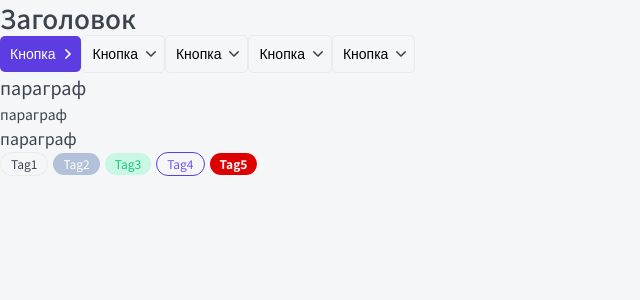
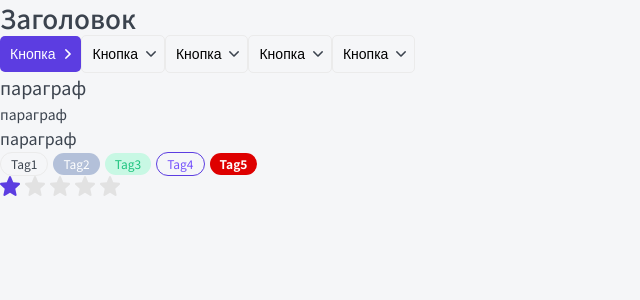
Before and after one commit to Svyat0y/top-app, a Next.js app: page / in a window 1280 px wide. Shown: the top 300 px of the page, without its empty margins (0-640 px from the left). Built offline with nearby package versions, Linux system fonts and the light colour scheme.

Commit message:
added Rating component for rate

```diff
--- a/components/Button/Button.props.ts
+++ b/components/Button/Button.props.ts
@@ -3,6 +3,6 @@
 
 export interface ButtonProps extends DetailedHTMLProps<ButtonHTMLAttributes<HTMLButtonElement>, HTMLButtonElement> {
     appearance: 'ghost' | 'primary'
-    children: ReactNode,
+    children: ReactNode
     arrow: 'down' | 'right' | 'none'
 }
--- a/components/Ptag/Ptag.props.ts
+++ b/components/Ptag/Ptag.props.ts
@@ -2,6 +2,6 @@
 
 
 export interface PtagProps extends DetailedHTMLProps<HTMLAttributes<HTMLParagraphElement>, HTMLParagraphElement> {
-    children: ReactNode;
+    children: ReactNode
     size?: 'l' | 'm' | 's'
 }
--- /dev/null
+++ b/components/Rating/Rating.module.css
@@ -0,0 +1,19 @@
+.filled svg {
+    fill: var(--primary);
+}
+
+.star svg {
+    margin-right: 5px;
+}
+
+.star svg:focus {
+    outline: none;
+}
+
+.star svg:focus-visible {
+    outline: 2px solid var(--primary);
+}
+
+.editable {
+    cursor: pointer;
+}
--- /dev/null
+++ b/components/Rating/Rating.tsx
@@ -0,0 +1,64 @@
+import {RatingProps}                               from './Rating.props';
+import styles                                      from './Rating.module.css';
+import cn                                          from 'classnames';
+import React, {useEffect, useState, KeyboardEvent} from 'react';
+import StarIcon                                    from './Star.svg';
+
+
+export const Rating = ({isEditable = false, rating, setRating, ...props}: RatingProps): JSX.Element => {
+
+    const [ratingArray, setRatingArray] = useState<JSX.Element[]>(new Array(5).fill(<></>));
+
+    useEffect(() => {
+        constructRating(rating);
+    }, [rating]);
+
+    const constructRating = (currentRating: number) => {
+        const updatedArray = ratingArray.map((r: JSX.Element, i: number) => {
+            return (
+                <span className={cn(styles.star, {
+                    [styles.filled]: i < currentRating,
+                    [styles.editable]: isEditable
+                })}
+                      onMouseEnter={() => changeDisplay(i + 1)}
+                      onMouseLeave={() => changeDisplay(rating)}
+                      onClick={() => onClick(i + 1)}
+                >
+                    <StarIcon
+                        tabIndex={isEditable ? 0 : -1}
+                        onKeyDown={(e: KeyboardEvent<SVGAElement>) => isEditable && handleSpace(i + 1, e)}
+                    />
+                </span>
+
+            );
+        });
+        setRatingArray(updatedArray);
+    };
+
+    const handleSpace = (i: number, e: KeyboardEvent<SVGAElement>) => {
+        if (e.code !== 'Space' || !setRating) {
+            return;
+        }
+        setRating(i);
+    };
+
+    const changeDisplay = (i: number) => {
+        if (!isEditable) {
+            return;
+        }
+        constructRating(i);
+    };
+
+    const onClick = (i: number) => {
+        if (!isEditable || !setRating) {
+            return;
+        }
+        setRating(i);
+    };
+
+    return (
+        <div {...props}>
+            {ratingArray.map((r, i) => <span key={i}>{r}</span>)}
+        </div>
+    );
+};
--- a/components/index.ts
+++ b/components/index.ts
@@ -2,3 +2,4 @@
 export * from './Ptag/Ptag';
 export * from './Button/Button';
 export * from './Tag/Tag';
+export * from './Rating/Rating';
--- a/package.json
+++ b/package.json
@@ -23,7 +23,6 @@
     "classnames": "^2.3.1",
     "eslint": "^7.23.0",
     "eslint-plugin-react": "^7.26.1",
-    "next-images": "^1.8.1",
     "stylelint": "^14.0.0",
     "stylelint-config-standard": "^23.0.0",
     "stylelint-order": "^5.0.0",
--- a/pages/index.tsx
+++ b/pages/index.tsx
@@ -1,15 +1,21 @@
-import {Htag, Button, Ptag, Tag} from '../components';
+import {Htag, Button, Ptag, Tag, Rating} from '../components';
+import {useState}                        from 'react';
 
 
 export default function Home(): JSX.Element {
+
+        const [rating, setRating] = useState<number>(1);
+
         return (
             <div>
                     <Htag tag='h1'>Заголовок</Htag>
+
                     <Button appearance='primary' arrow='right'>Кнопка</Button>
                     <Button appearance='ghost' arrow='down'>Кнопка</Button>
                     <Button appearance='ghost' arrow='down'>Кнопка</Button>
                     <Button appearance='ghost' arrow='down'>Кнопка</Button>
                     <Button appearance='ghost' arrow='down'>Кнопка</Button>
+
                     <Ptag size='l'>параграф</Ptag>
                     <Ptag size='s'>параграф</Ptag>
                     <Ptag>параграф</Ptag>
@@ -19,6 +25,8 @@
                     <Tag color='green'>Tag3</Tag>
                     <Tag color='primary'>Tag4</Tag>
                     <Tag href='https://google.com.ua' color='red'>Tag5</Tag>
+
+                    <Rating rating={rating} isEditable={true} setRating={setRating}/>
             </div>
         );
 }
```
Also changed, not shown: components/Rating/Rating.props.ts (added, +8 -0 lines), components/Rating/Star.svg (added), 1 other file (tests, documents, lock files or other folders). Lines whose indentation alone changed are shown as unchanged.
